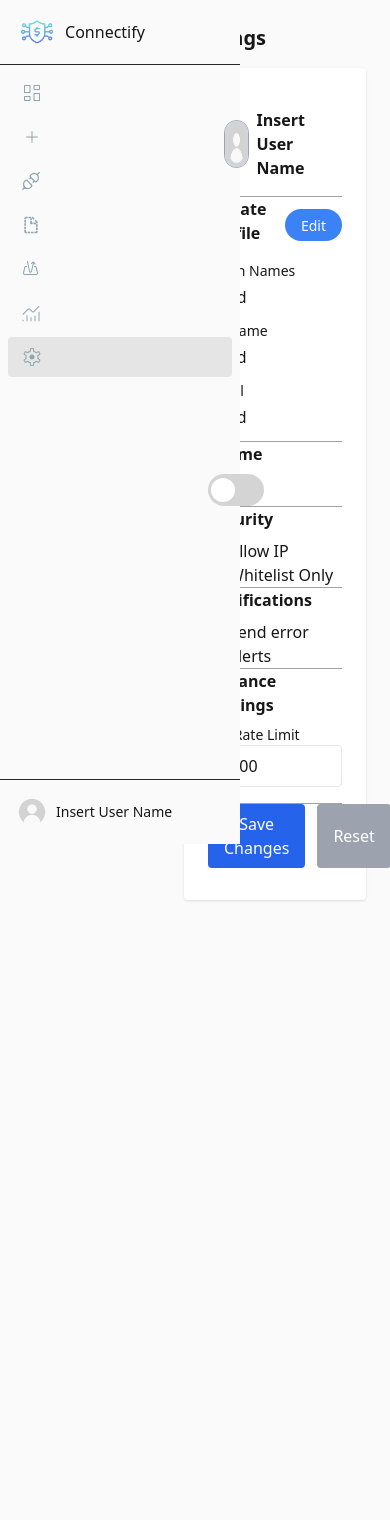
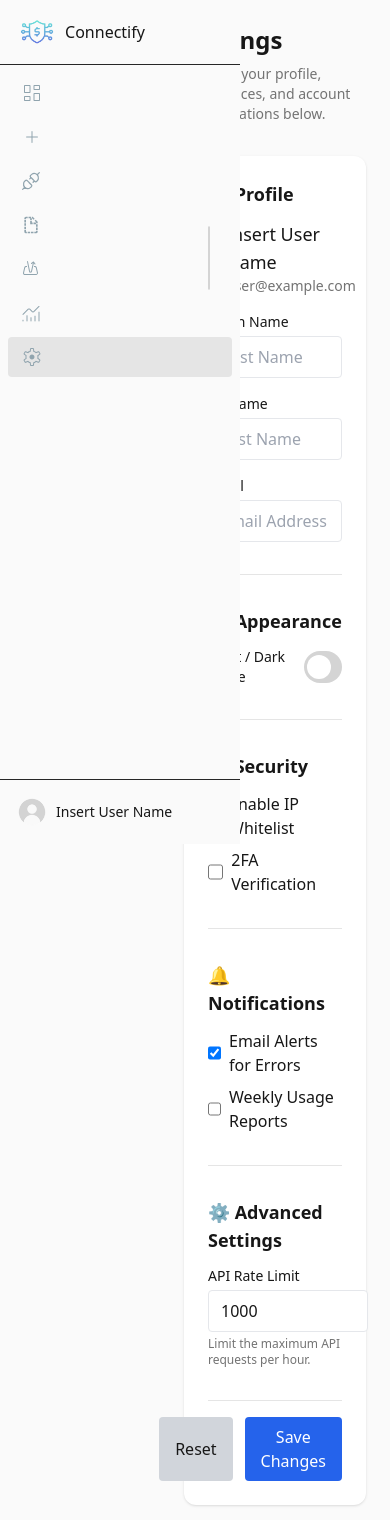
Before and after one commit to aliciakaith/ASEI-Project, a website: page ASEI_frontend/settings.html in a window 390 px wide. Before the commit the page ends 924 px from the top, so only its background shows below. Drawn offline with nearby package versions, Linux system fonts and the light colour scheme.

Commit message:
Update settings.html

```diff
--- a/ASEI_frontend/settings.html
+++ b/ASEI_frontend/settings.html
@@ -87,267 +87,161 @@
     </div>
   </aside>
 
+<main class="p-6 ml-40 md:ml-64 space-y-8">
 
-<main class="p-6 ml-40 md:ml-64">
-<h2 class="text-xl font-semibold mb-4">Settings</h2>
+  <header>
+    <h1 class="text-2xl font-semibold mb-2">Settings</h1>
+    <p class="text-sm text-neutral-500 dark:text-neutral-400">
+      Manage your profile, preferences, and account configurations below.
+    </p>
+  </header>
 
-  <div class="bg-white dark:bg-neutral-800 dark:text-neutral-100
-            p-6 rounded shadow space-y-6 max-w-2xl mx-auto transition-colors">
+  <div class="bg-white dark:bg-neutral-800 rounded-xl shadow p-6 max-w-3xl mx-auto space-y-8 transition-colors">
 
-
-
-    <!-- General -->
+    <!-- 👤 Profile Section -->
+    <section>
+      <h2 class="text-lg font-semibold flex items-center gap-2 mb-3">👤 Profile</h2>
+      <div class="flex items-center gap-4 mb-4">
+        <button id="pfpTrigger" class="relative h-16 w-16 rounded-full overflow-hidden border border-neutral-300 dark:border-neutral-700 group">
+          <img src="images/default_avatar.png" class="js-initial-pfp absolute inset-0 w-full h-full object-cover group-hover:opacity-30 transition-opacity">
+          <div class="absolute inset-0 flex items-center justify-center opacity-0 group-hover:opacity-100 transition text-sm text-white font-medium bg-black/40">Change</div>
+          <img id="mainPfp" class="js-main-pfp absolute inset-0 h-full w-full object-cover hidden rounded-full" alt="Avatar">
+        </button>
         <div>
-      <div class="w-full px-4 py-4 flex items-center gap-2 border-neutral-800 text-left">
-          <button id="pfpTrigger" class="group relative h-12 w-12 rounded-full border border-neutral-400 overflow-hidden cursor-pointer group" aria-label="Changing pfp">
-          <img id="initialMainPfp" src="images/default_avatar.png" alt="avatar" class="js-initial-pfp absolute inset-0 h-full w-full bg-gray-300 transition-opacity duration-300 group-hover:opacity-0 group-hover:scale-110"/>
-          <img id="hoverPfp" src="images/hover.png" alt="avatar" class="js-hover-pfp absolute inset-2 h-8 w-8 opacity-0 transition-opacity duration-300 group-hover:opacity-100"/>
-
-          <img id="mainPfp" class="js-main-pfp absolute inset-0 h-12 w-12 rounded-full object-cover hidden" alt="Pfp"/>
-          </button>
-          <span class="font-bold mb-0">Insert User Name</span>
+          <h3 class="font-medium text-lg">Insert User Name</h3>
+          <p class="text-sm text-neutral-500 dark:text-neutral-400">user@example.com</p>
+        </div>
         <input type="file" id="updatePfp" accept="image/*" class="hidden">
       </div>
 
-
-<div class="flex-grow border-t border-gray-400 dark:border-neutral-700 mb-2">
-      <div class="flex items-center w-full mb-2">
-        <h3 class="font-semibold mb-2">Update Profile</h3>
-        <button id="editBtn" class="ml-auto px-4 py-1 bg-blue-500 hover:bg-blue-600 rounded-full">
-          <label class="text-sm font-small text-white">Edit</label>
-        </button>
-        <button id="cancelBtn" class="hidden ml-2 px-4 py-1 bg-gray-400 hover:bg-gray-500 rounded-full">
-          <label class="text-sm font-small text-white">Cancel</label>
-        </button>
+      <div class="grid sm:grid-cols-2 gap-4">
+        <div>
+          <label class="block text-sm font-medium mb-1">Given Name</label>
+          <input id="editFName" type="text" class="border rounded px-3 py-2 w-full dark:bg-neutral-700 dark:border-neutral-600" placeholder="First Name">
         </div>
         <div>
-        <div>
-          <label class="block text-sm font-medium">Given Names</label>
-          <p id="viewFName" class="rounded px-3 py-1 w-full mb-2">asd</p>
-          <input id="editFName" type="text" class="hidden border rounded px-3 py-2 w-full lg:w-1/2 mb-4">
+          <label class="block text-sm font-medium mb-1">Surname</label>
+          <input id="editLName" type="text" class="border rounded px-3 py-2 w-full dark:bg-neutral-700 dark:border-neutral-600" placeholder="Last Name">
         </div>
-
-        <div>
-          <label class="block text-sm font-medium"> Surname</label>
-          <p id="viewLName" class="rounded px-3 py-1 w-full mb-2">asd</p>
-          <input id="editLName" type="text" class="hidden border rounded px-3 py-2 w-full lg:w-1/2 mb-4">
-        </div>
-
-        <div>
-          <label class="block text-sm font-medium">Email</label>
-          <p id="viewEmail" class="rounded px-3 py-1 w-full mb-2">asd</p>
-          <input id="editEmail" type="text" class="hidden border rounded px-3 py-2 w-full lg:w-1/2 mb-4">
-        </div>
-
-        <div class="hidden">
-          <label class="block text-sm font-medium">Change Password</label>
-          <input id="changePassword" type="text" class="border rounded px-3 py-2 w-full lg:w-1/2 mb-4">
-        </div>
-
-        <div class="hidden">
-          <label class="block text-sm font-medium text-red-400">*Enter old password to confirm</label>
-          <input type="password" id="confirmPassword" name="confirmPassword" class="border rounded px-3 py-2 w-full lg:w-1/2 mb-4">
+        <div class="sm:col-span-2">
+          <label class="block text-sm font-medium mb-1">Email</label>
+          <input id="editEmail" type="email" class="border rounded px-3 py-2 w-full dark:bg-neutral-700 dark:border-neutral-600" placeholder="Email Address">
         </div>
       </div>
+    </section>
 
-<div class="flex-grow border-t border-gray-400 dark:border-neutral-700 mb-2">
+    <hr class="border-neutral-200 dark:border-neutral-700">
 
-        <div class="flex flex-col">
-          <label for="Theme" class="font-semibold mb-2">Theme</label>
-          <div class="flex items-center gap-3">
-            <input type="checkbox" id="darkmode-toggle" class="peer sr-only"/>
-            <label for="darkmode-toggle" class="relative inline-block h-8 w-14 rounded-full bg-neutral-300 transition-colors peer-checked:bg-neutral-900 cursor-pointer
+    <!-- 🌗 Preferences -->
+    <section>
+      <h2 class="text-lg font-semibold mb-3 flex items-center gap-2">🌗 Appearance</h2>
+      <div class="flex items-center gap-4">
+        <span class="text-sm font-medium">Light / Dark Mode</span>
+        <input type="checkbox" id="darkmode-toggle" class="peer sr-only">
+        <label for="darkmode-toggle" class="relative inline-block h-8 w-14 rounded-full bg-neutral-300 transition peer-checked:bg-neutral-700 cursor-pointer
           after:absolute after:top-1 after:left-[3px] after:h-6 after:w-6 after:rounded-full after:bg-white after:transition-transform peer-checked:after:translate-x-[25.5px]"></label>
       </div>
+    </section>
 
-        </div>
-<div class="flex-grow border-t border-gray-400 dark:border-neutral-700 mb-2">
+    <hr class="border-neutral-200 dark:border-neutral-700">
 
-        <div>
-          <h3 class="font-semibold mb-2">Security</h3>
-          <label class="flex items-center space-x-2">
-            <input type="checkbox" class="form-checkbox"> <span>Allow IP Whitelist Only</span>
+    <!-- 🔐 Security -->
+    <section>
+      <h2 class="text-lg font-semibold mb-3 flex items-center gap-2">🔐 Security</h2>
+      <div class="space-y-2">
+        <label class="flex items-center gap-2">
+          <input type="checkbox" class="form-checkbox h-4 w-4">
+          <span>Enable IP Whitelist</span>
+        </label>
+        <label class="flex items-center gap-2">
+          <input type="checkbox" class="form-checkbox h-4 w-4">
+          <span>2FA Verification</span>
         </label>
       </div>
-<div class="flex-grow border-t border-gray-400 dark:border-neutral-700 mb-2">
+    </section>
 
-        <div>
-          <h3 class="font-semibold mb-2">Notifications</h3>
-          <label class="flex items-center space-x-2">
-            <input type="checkbox" checked class="form-checkbox"> <span>Send error alerts</span>
+    <hr class="border-neutral-200 dark:border-neutral-700">
+
+    <!-- 🔔 Notifications -->
+    <section>
+      <h2 class="text-lg font-semibold mb-3 flex items-center gap-2">🔔 Notifications</h2>
+      <div class="space-y-2">
+        <label class="flex items-center gap-2">
+          <input type="checkbox" checked class="form-checkbox h-4 w-4">
+          <span>Email Alerts for Errors</span>
+        </label>
+        <label class="flex items-center gap-2">
+          <input type="checkbox" class="form-checkbox h-4 w-4">
+          <span>Weekly Usage Reports</span>
         </label>
       </div>
-<div class="flex-grow border-t border-gray-400 dark:border-neutral-700 mb-2">
+    </section>
 
-          <div>
-            <h3 class="font-semibold mb-2">Advance Settings</h3>
-            <label class="block text-sm font-medium">API Rate Limit</label>
-              <input type="number" value="1000" class="border rounded px-3 py-2 w-full sm:w-48 mb-4">
+    <hr class="border-neutral-200 dark:border-neutral-700">
+
+    <!-- ⚙️ Advanced -->
+    <section>
+      <h2 class="text-lg font-semibold mb-3 flex items-center gap-2">⚙️ Advanced Settings</h2>
+      <label class="block text-sm font-medium mb-1">API Rate Limit</label>
+      <input type="number" value="1000" class="border rounded px-3 py-2 w-40 dark:bg-neutral-700 dark:border-neutral-600" min="100" step="100">
+      <p class="text-xs text-neutral-500 mt-1">Limit the maximum API requests per hour.</p>
+    </section>
+
+    <div class="pt-4 flex justify-end gap-3 border-t border-neutral-200 dark:border-neutral-700">
+      <button id="resetEdit" class="px-4 py-2 bg-gray-300 hover:bg-gray-400 text-neutral-900 rounded transition">Reset</button>
+      <button id="saveEdit" class="px-4 py-2 bg-blue-600 hover:bg-blue-700 text-white rounded transition">Save Changes</button>
     </div>
-<div class="flex-grow border-t border-gray-400 dark:border-neutral-700 mb-2">
+  </div>
+</main>
 
-    <div class="flex space-x-3">
-      <button id="saveEdit" class="px-4 py-2 bg-blue-600 hover:bg-blue-700 text-white rounded">Save Changes</button>
-      <button id="resetEdit" class="px-4 py-2 bg-gray-400 hover:bg-gray-500 text-white rounded">Reset</button>
-    </div>
-
-</main>
-<!-- Edit profile -->
-  <script>
-
-    const editBtn = document.getElementById('editBtn');
-    const editBtnLabel = editBtn.querySelector('label');
-    const cancelBtn = document.getElementById('cancelBtn');
-    const viewFName = document.getElementById('viewFName');
-    const editFName = document.getElementById('editFName');
-    const viewLName = document.getElementById('viewLName');
-    const editLName = document.getElementById('editLName');
-    const viewEmail = document.getElementById('viewEmail');
-    const editEmail = document.getElementById('editEmail');
-    const changePassword = document.getElementById('changePassword');
-    const confirmPassword = document.getElementById('confirmPassword');
-    const wrapChangeP = changePassword.parentElement;
-    const wrapConfirmP = confirmPassword.parentElement;
-    const show = el => el.classList.remove('hidden');
-    const hide = el => el.classList.add('hidden');
-
-    let editing = false;
-
-    function toggleEdit(){
-      editFName.value = viewFName.textContent || '';
-      editLName.value = viewLName.textContent || '';
-      editEmail.value = viewEmail.textContent ||'';
-
-      show(editFName); show(editLName); show(editEmail); show(wrapChangeP); show(cancelBtn);
-      hide(viewFName); hide(viewLName); hide (viewEmail); hide(wrapConfirmP);
-
-      editBtnLabel.textContent = 'Save';
-      editing = true;
-    }
-
-    function editNSave(){
-      viewFName.textContent = editFName.value.trim();
-      viewLName.textContent = editLName.value.trim();
-      viewEmail.textContent = editEmail.value.trim();
-
-      show(viewFName); show(viewLName); show(viewEmail);
-      hide(editFName); hide(editLName); hide(editEmail); hide(wrapChangeP); hide(wrapConfirmP); hide(cancelBtn);
-
-      editBtnLabel.textContent = 'Edit';
-      editing = false;
-    }
-
-    function toggleCP(){
-      const showCP = editFName.value.trim() || editLName.value.trim() || editEmail.value.trim() || changePassword.value.trim();
-      wrapConfirmP.classList.toggle('hidden', !showCP);
-    }
-    [editFName, editLName, editEmail, wrapChangeP].forEach(input =>
-      input.addEventListener('input', toggleCP)
-    );
-
-    function cancel(){
-      editFName.value = (viewFName.textContent || '').trim();
-      editLName.value = (viewLName.textContent || '').trim();
-      editEmail.value = (viewEmail.textContent || '').trim();
-      changePassword.value = '';
-      confirmPassword.value = '';
-
-      show(viewFName); show(viewLName); show(viewEmail);
-      hide(editFName); hide(editLName); hide(editEmail); hide(wrapChangeP); hide(wrapConfirmP); hide(cancelBtn);
-      editBtnLabel.textContent = 'Edit';
-      editing = false;
-    }
-
-    editBtn.addEventListener('click', () => {
-      if(!editing){
-        toggleEdit();
-      }
-      else{editNSave()};
-    });
-
-    cancelBtn.addEventListener('click', cancel);
-
-  </script>
-
-<!-- Update sidebar & setting Pfp -->
+<!-- Profile Picture Update Script -->
 <script>
   const pfpTrigger = document.getElementById("pfpTrigger");
   const updatePfp = document.getElementById("updatePfp");
   const imageStore = "connectify.pfpUrl";
 
-  if(pfpTrigger && updatePfp){
+  if (pfpTrigger && updatePfp) {
     pfpTrigger.addEventListener("click", () => updatePfp.click());
     updatePfp.addEventListener("change", (e) => {
       const file = e.target.files[0];
-
-      if(!file){
-        return;
-      }
-
-      if(!file.type.startsWith("image/")){
-        alert("Please choose an image.");
-        return;
-      }
+      if (!file || !file.type.startsWith("image/")) return alert("Please choose a valid image.");
       const reader = new FileReader();
-      reader.onload = () =>{
+      reader.onload = () => {
         const pfpUrl = reader.result;
-        try{
-          localStorage.setItem(imageStore, pfpUrl)
-        }
-        catch (e){
-          console.warn("Could not save avatar. Try again.", e);
-        }
+        localStorage.setItem(imageStore, pfpUrl);
         applyPfpToDOM(pfpUrl);
       };
       reader.readAsDataURL(file);
     });
   }
-  function applyPfpToDOM(dataUrl){
-    document.querySelectorAll(".js-main-pfp").forEach(img =>{
+
+  function applyPfpToDOM(dataUrl) {
+    document.querySelectorAll(".js-main-pfp").forEach(img => {
       img.src = dataUrl;
       img.classList.remove("hidden");
     });
-    document.querySelectorAll(".js-initial-pfp, .js-hover-pfp").forEach(element =>{
-      element.classList.add("hidden");
+    document.querySelectorAll(".js-initial-pfp").forEach(el => el.classList.add("hidden"));
+  }
+
+  document.addEventListener("DOMContentLoaded", () => {
+    const saved = localStorage.getItem(imageStore);
+    if (saved) applyPfpToDOM(saved);
   });
-  }
-  function hydrate(){
-    const saveImg = localStorage.getItem(imageStore);
-    if(saveImg) applyPfpToDOM(saveImg);
-  }
-  document.addEventListener('DOMContentLoaded', hydrate);
-
 </script>
 
-<!-- Light Dark mode toggle -->
-
+<!-- Theme Toggle -->
 <script>
   const STORAGE_KEY = 'connectify.theme';
   const root = document.documentElement;
   const checkbox = document.getElementById('darkmode-toggle');
-
-  // 1) Initialise from storage (default light)
   const saved = localStorage.getItem(STORAGE_KEY) || 'light';
   root.classList.toggle('dark', saved === 'dark');
   if (checkbox) checkbox.checked = saved === 'dark';
-
-  // 2) Flip on toggle (this is the key bit)
-  function setTheme(theme) {
+  checkbox?.addEventListener('change', () => {
+    const theme = checkbox.checked ? 'dark' : 'light';
     root.classList.toggle('dark', theme === 'dark');
     localStorage.setItem(STORAGE_KEY, theme);
-    if (checkbox) checkbox.checked = theme === 'dark';
-    // Debug: see it fire
-    console.log('Theme ->', theme, 'html.dark?', root.classList.contains('dark'));
-  }
-
-  if (checkbox) {
-    checkbox.addEventListener('change', () => {
-      setTheme(checkbox.checked ? 'dark' : 'light');
   });
-  }
 </script>
-
-
-
 </body>
 </html>
```
Lines whose indentation alone changed are shown as unchanged.
